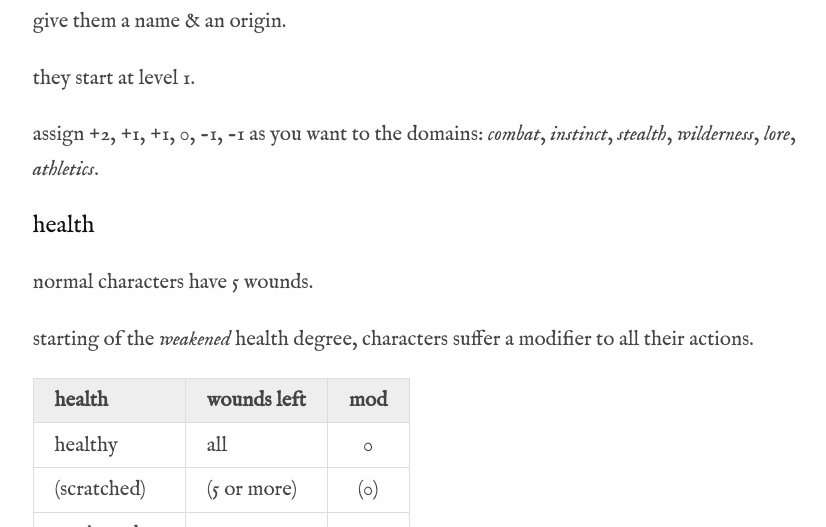
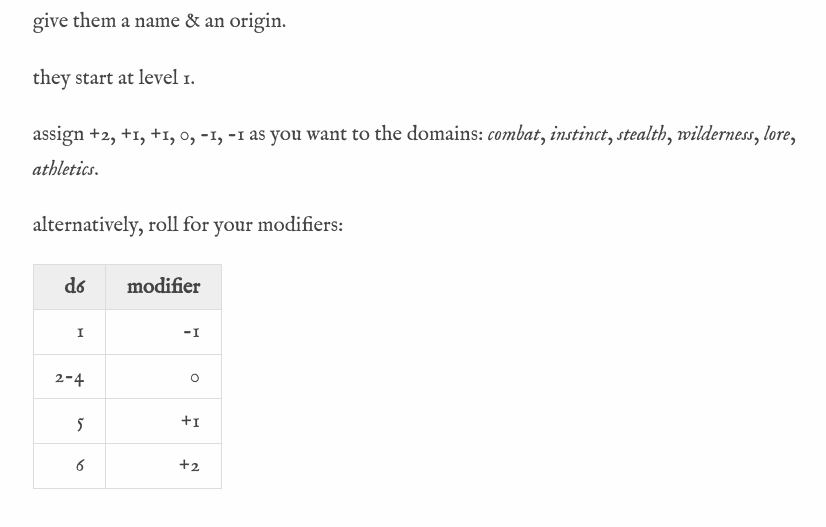
Before and after one commit to brunobord/microsr, a plain HTML site: page docs/index.html in a window 1280 px wide. Shown: the part 267-794 px from the top of the page, without its empty margins (212-1038 px from the left). Drawn offline with Linux system fonts and the light colour scheme.

Commit message:
you can roll for your domain modifiers

```diff
--- a/docs/index.html
+++ b/docs/index.html
@@ -25,6 +25,33 @@
 <p>give them a name &amp; an origin.</p>
 <p>they start at level 1.</p>
 <p>assign +2, +1, +1, 0, -1, -1 as you want to the domains: <em>combat</em>, <em>instinct</em>, <em>stealth</em>, <em>wilderness</em>, <em>lore</em>, <em>athletics</em>.</p>
+<p>alternatively, roll for your modifiers:</p>
+<table>
+<thead>
+<tr class="header">
+<th style="text-align: right;">d6</th>
+<th style="text-align: right;">modifier</th>
+</tr>
+</thead>
+<tbody>
+<tr class="odd">
+<td style="text-align: right;">1</td>
+<td style="text-align: right;">-1</td>
+</tr>
+<tr class="even">
+<td style="text-align: right;">2-4</td>
+<td style="text-align: right;">0</td>
+</tr>
+<tr class="odd">
+<td style="text-align: right;">5</td>
+<td style="text-align: right;">+1</td>
+</tr>
+<tr class="even">
+<td style="text-align: right;">6</td>
+<td style="text-align: right;">+2</td>
+</tr>
+</tbody>
+</table>
 <h3 id="health">health</h3>
 <p>normal characters have 5 wounds.</p>
 <p>starting of the <em>weakened</em> health degree, characters suffer a modifier to all their actions.</p>
```
Also changed, not shown: 2 other files.
